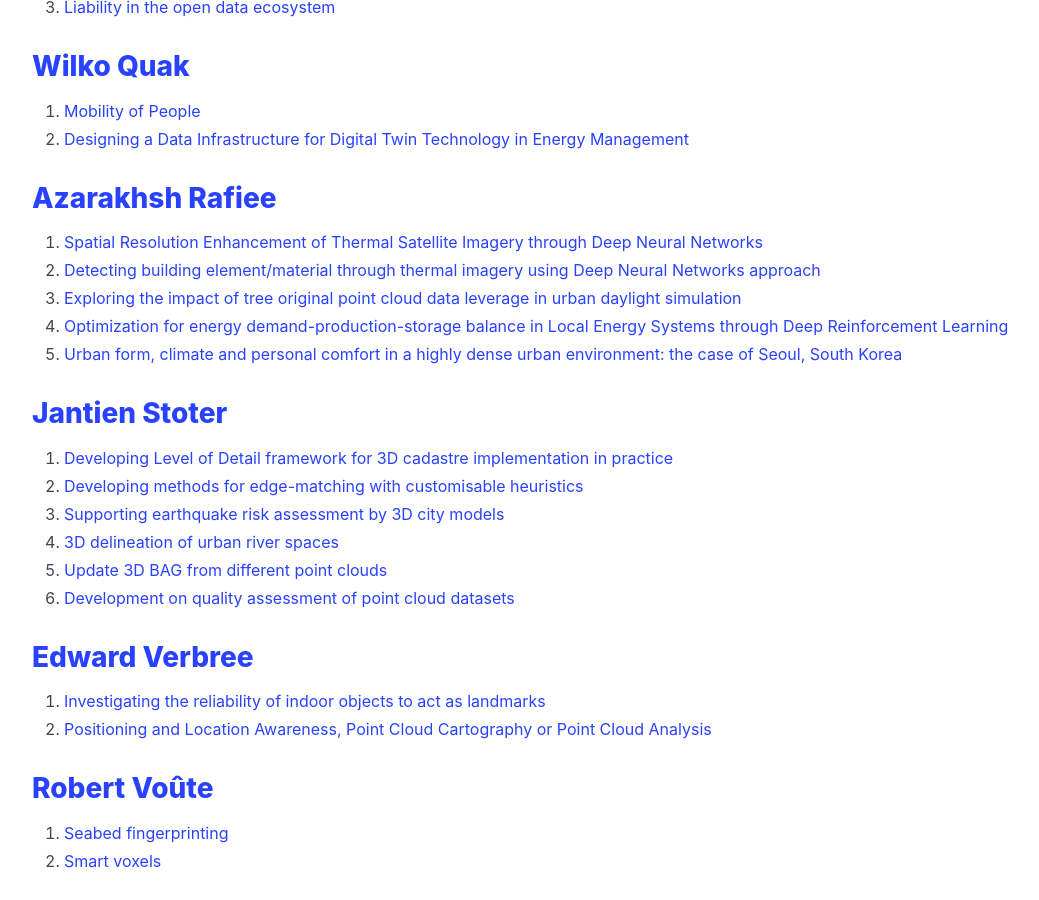
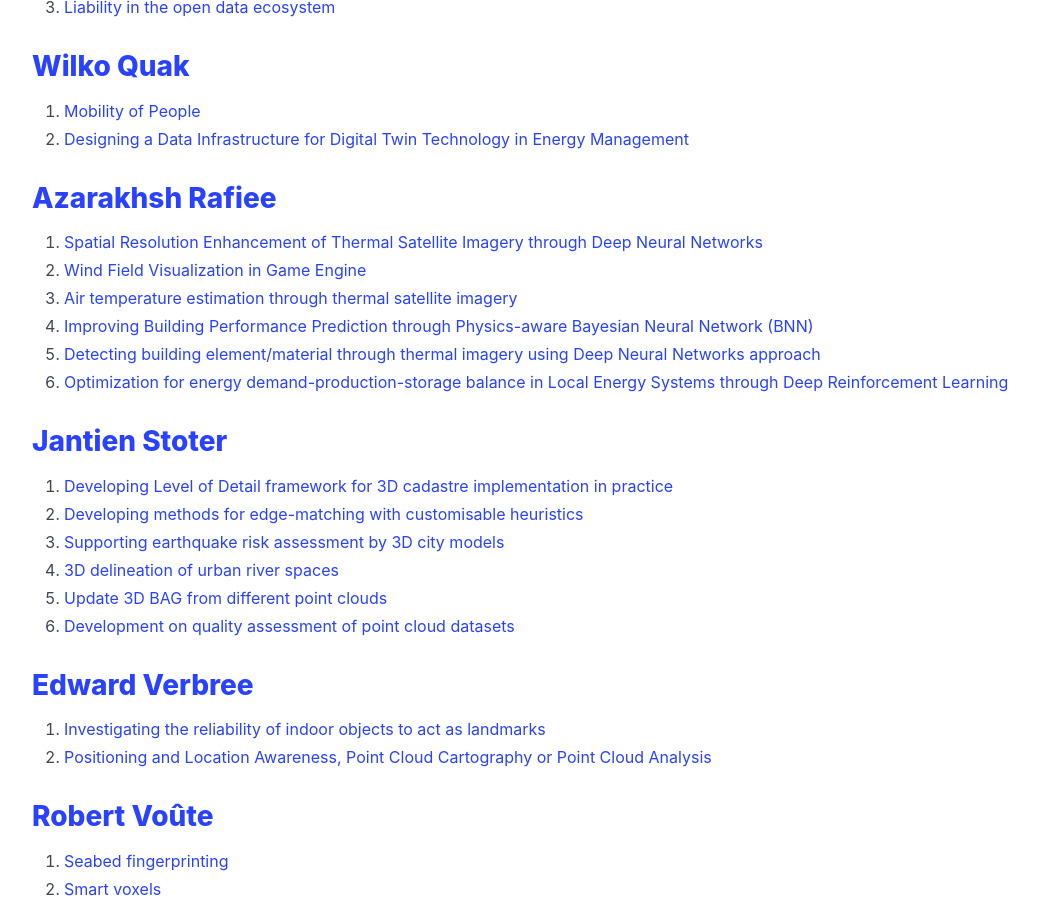
Before and after one commit to tudelft3d/geo2020, a Jekyll site: the page built from potentialtopics/index.md, in a window 1280 px wide and 900 px high, scrolled down 3712 px. Shown: the whole window, without its empty margins (32-1071 px from the left). Built offline with Jekyll 4.4.1, drawn with Linux system fonts in a browser that asks for light colours.

Commit message:
update Azarakhsh topics

```diff
--- a/potentialtopics/index.md
+++ b/potentialtopics/index.md
@@ -139,11 +139,11 @@ permalink: /potentialtopics/
 
 ## [Azarakhsh Rafiee](https://www.tudelft.nl/staff/A.Rafiee/)
 1. [Spatial Resolution Enhancement of Thermal Satellite Imagery through Deep Neural Networks](https://gdmc.nl/education/topics/topics.html#spatial-resolution-enhancement-of-thermal-satellite-imagery-through-deep-neural-networks)
-2. [Detecting building element/material through thermal imagery using Deep Neural Networks approach](https://gdmc.nl/education/topics/topics.html#detecting-building-elementmaterial-through-ground-based-thermal-imagery-using-deep-neural-networks-approach)
-3. [Exploring the impact of tree original point cloud data leverage in urban daylight simulation](https://gdmc.nl/education/topics/topics.html#exploring-the-impact-of-tree-original-point-cloud-data-leverage-in-urban-daylight-simulation)
-4. [Optimization for energy demand-production-storage balance in Local Energy Systems through Deep Reinforcement Learning](https://gdmc.nl/education/topics/topics.html#optimization-for-energy-demand-production-storage-balance-in-local-energy-systems-through-deep-reinforcement-learning)
-5. [Urban form, climate and personal comfort in a highly dense urban environment: the case of Seoul, South Korea](https://gdmc.nl/education/topics/topics.html#urban-form-climate-and-personal-comfort-in-a-highly-dense-urban-environment-the-case-of-seoul-south-korea)
-
+2. [Wind Field Visualization in Game Engine](https://gdmc.nl/education/topics/topics.html#wind-field-visualization-in-game-engine)
+3. [Air temperature estimation through thermal satellite imagery](https://gdmc.nl/education/topics/topics.html#air-temperature-estimation-through-thermal-satellite-imagery)
+4. [Improving Building Performance Prediction through Physics-aware Bayesian Neural Network (BNN)](https://gdmc.nl/education/topics/topics.html#improving-building-performance-prediction-through-physics-aware-bayesian-neural-network-bnn)
+5. [Detecting building element/material through thermal imagery using Deep Neural Networks approach](https://gdmc.nl/education/topics/topics.html#detecting-building-elementmaterial-through-ground-based-thermal-imagery-using-deep-neural-networks-approach)
+6. [Optimization for energy demand-production-storage balance in Local Energy Systems through Deep Reinforcement Learning](https://gdmc.nl/education/topics/topics.html#optimization-for-energy-demand-production-storage-balance-in-local-energy-systems-through-deep-reinforcement-learning)
 
 ## [Jantien Stoter](https://3d.bk.tudelft.nl/jstoter/)
 1. [Developing Level of Detail framework for 3D cadastre implementation in practice](https://3d.bk.tudelft.nl/education/msctopics/#3d-cadastre)
```
